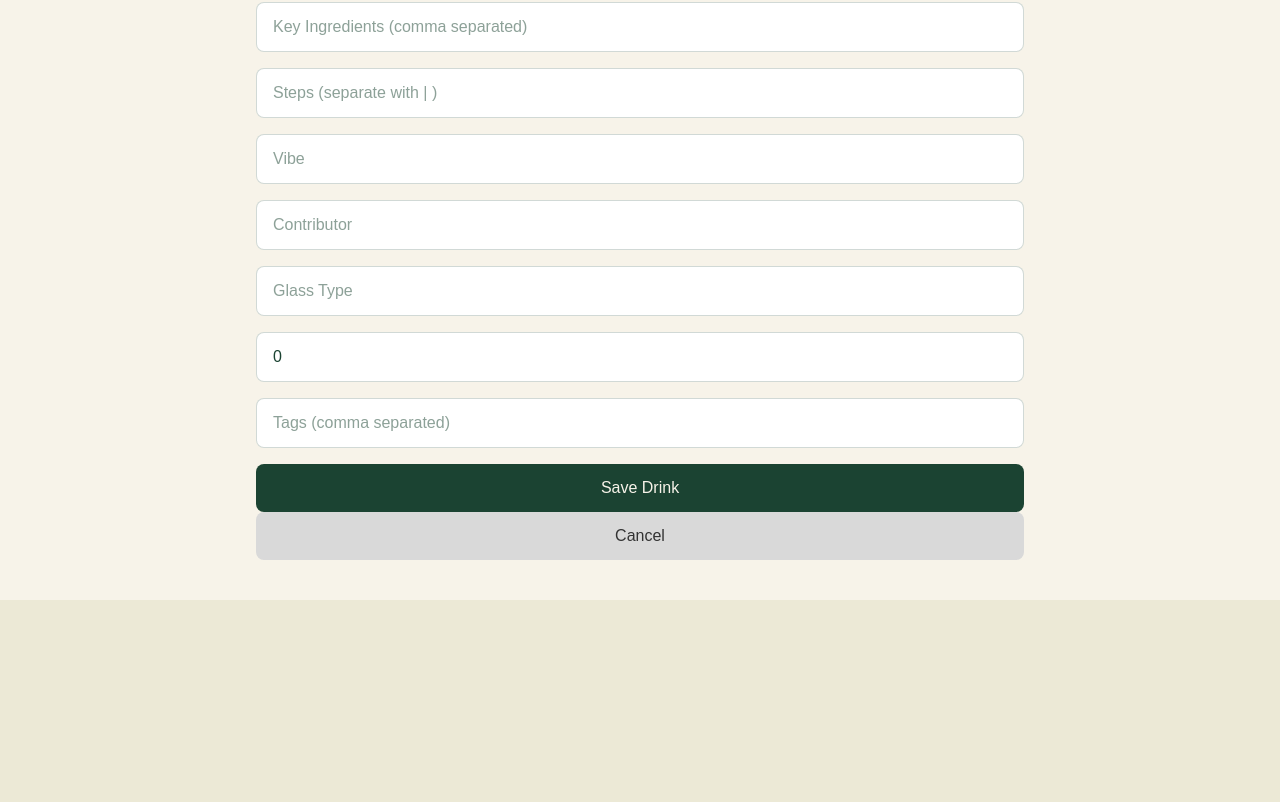
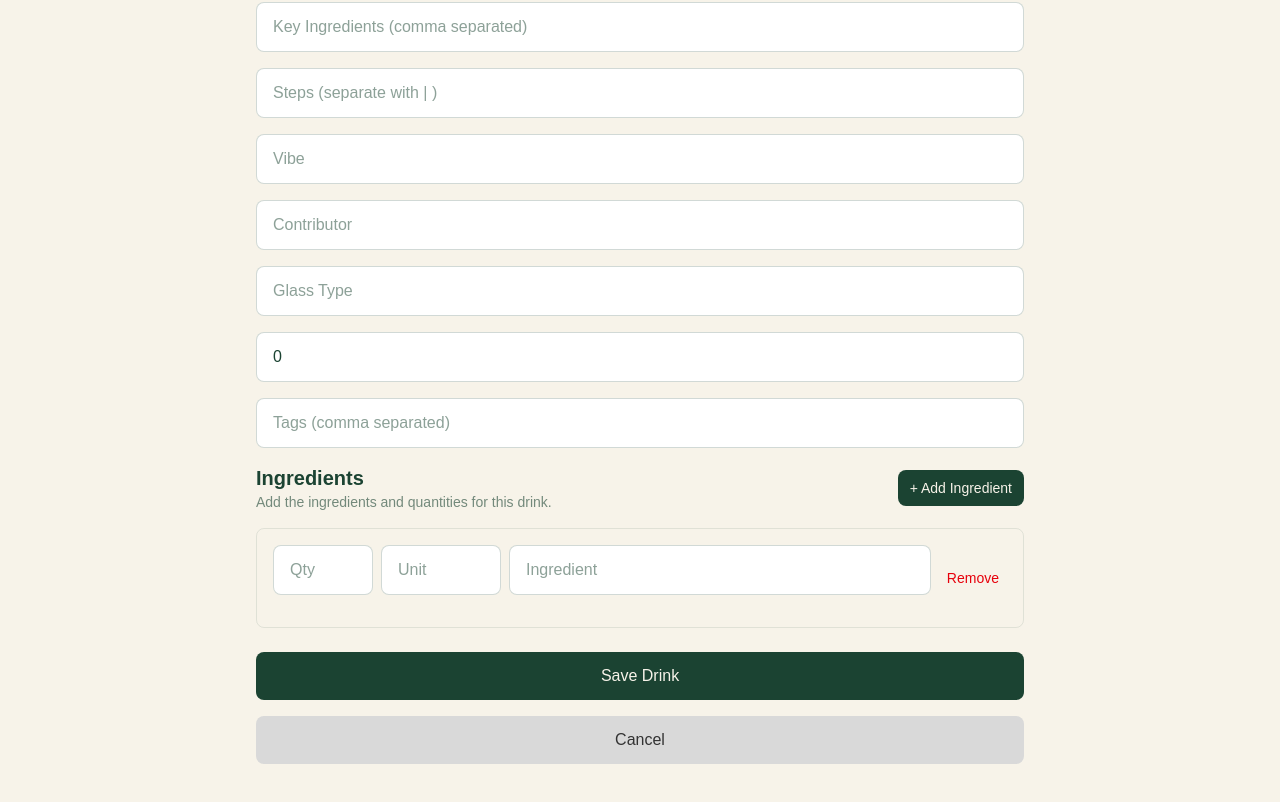
Before and after one commit to adboudos/foudos, a Next.js app: page /drinks/new in a window 1280 px wide. Shown: the part 576-1378 px from the top of the page. Before the commit the page ends 1176 px from the top, so only its background shows below. Built offline with nearby package versions, Linux system fonts and the light colour scheme.

Commit message:
adding ingredients to the recipe

```diff
--- a/src/components/DrinkForm.tsx
+++ b/src/components/DrinkForm.tsx
@@ -5,11 +5,11 @@ import { Drink } from "@/types/drink";
 import PageShell from "@/components/PageShell";
 import { createDrinkAction, updateDrinkAction } from "@/app/actions/drinks";
 import { useRouter } from "next/navigation";
+import { Ingredient } from "@/types/ingredient";
 
 type Props = {
   drink?: Drink;
 };
-
 
 const inputClass =
   "w-full rounded-lg border border-[#1B4332]/20 bg-white px-4 py-3 mb-4 focus:outline-none focus:ring-2 focus:ring-[#1B4332]";
@@ -40,6 +40,39 @@ export default function DrinkForm({ drink }: Props) {
   const [keyIngredients, setKeyIngredients] = useState(
     drink?.keyIngredients?.join(", ") || ""
   );
+
+  const [ingredients, setIngredients] = useState<Ingredient[]>(
+    drink?.ingredients || [
+      {
+        quantity: null,
+        unit: "",
+        name: "",
+      },
+    ]
+  );
+
+  const addIngredient = () => {
+    setIngredients([
+      ...ingredients,
+      {
+        quantity: null,
+        unit: "",
+        name: "",
+      },
+    ]);
+  };
+
+  const removeIngredient = (index: number) => {
+    setIngredients(ingredients.filter((_, i) => i !== index));
+  };
+
+  const updateIngredient = (index: number, field: keyof Ingredient, value: any) => {
+    setIngredients(
+      ingredients.map((ingredient, i) =>
+        i === index ? { ...ingredient, [field]: value } : ingredient
+      )
+    );
+  };
 
   const [steps, setSteps] = useState(
     drink?.steps?.join(" | ") || ""
@@ -92,6 +125,10 @@ export default function DrinkForm({ drink }: Props) {
         .split(",")
         .map((v) => v.trim())
         .filter(Boolean),
+
+      ingredients: ingredients.filter(
+        (ingredient) => ingredient.name.trim() !== ""
+      ),
 
       steps: steps
         .split("|")
@@ -232,6 +269,81 @@ export default function DrinkForm({ drink }: Props) {
             onChange={(e) => setTags(e.target.value)}
         />
 
+        {/* INGREDIENTS YIKES! */}
+        <div>
+          <div className="mb-4 flex items-center justify-between">
+            <div>
+              <h2 className="text-xl font-bold">Ingredients</h2>
+              <p className="text-sm text-[#1B4332]/60">
+                Add the ingredients and quantities for this drink.
+              </p>
+            </div>
+
+            <button
+              type="button"
+              onClick={addIngredient}
+              className="rounded-lg bg-[#1B4332] px-3 py-2 text-sm text-[#F7F3E9]"
+            >
+              + Add Ingredient
+            </button>
+          </div>
+
+          <div className="space-y-3">
+            {ingredients.map((ingredient, index) => (
+              <div
+                key={index}
+                className="grid grid-cols-1 gap-2 rounded-lg border border-[#1B4332]/10 p-4 sm:grid-cols-[100px_120px_1fr_auto]"
+              >
+                <input
+                  type="number"
+                  step="0.01"
+                  placeholder="Qty"
+                  value={ingredient.quantity ?? ""}
+                  onChange={(e) =>
+                    updateIngredient(
+                      index,
+                      "quantity",
+                      e.target.value === ""
+                        ? null
+                        : Number(e.target.value)
+                    )
+                  }
+                  className={inputClass}
+                />
+
+                <input
+                  type="text"
+                  placeholder="Unit"
+                  value={ingredient.unit}
+                  onChange={(e) =>
+                    updateIngredient(index, "unit", e.target.value)
+                  }
+                  className={inputClass}
+                />
+
+                <input
+                  type="text"
+                  placeholder="Ingredient"
+                  value={ingredient.name}
+                  onChange={(e) =>
+                    updateIngredient(index, "name", e.target.value)
+                  }
+                  className={inputClass}
+                />
+
+                <button
+                  type="button"
+                  onClick={() => removeIngredient(index)}
+                  className="px-2 text-sm text-red-600"
+                >
+                  Remove
+                </button>
+              </div>
+            ))}
+          </div>
+
+        </div>
+          <div className = "flex flex-col gap-4 mt-6">
           {/*ERROR Message*/}
           {error && (
             <div className="mb-4 rounded-lg border border-red-200 bg-red-50 px-4 py-3 text-sm text-red-700">
@@ -254,6 +366,7 @@ export default function DrinkForm({ drink }: Props) {
           >
               Cancel
           </button>
+        </div>
 
         </div>
     </PageShell>
--- a/src/components/DrinkRecipe.tsx
+++ b/src/components/DrinkRecipe.tsx
@@ -164,41 +164,22 @@ export default function DrinkRecipe({ drink }: DrinkRecipeProps) {
                   Ingredients
                 </h2>
               </div>
+              {/* Ingredient List */}
+              <ul>
+                {drink.ingredients.map((ingredient, index) => (
+                  <li
+                    key={`${ingredient.name}-${index}`}
+                    className="flex gap-4 border-b border-[#1B4332]/10 py-4"
+                  >
+                    <span className="w-20 shrink-0 font-medium">
+                      {ingredient.quantity ?? ""}
+                      {ingredient.unit && ` ${ingredient.unit}`}
+                    </span>
 
-              {/* Main Alcohols */}
-              {drink.mainAlcohols && drink.mainAlcohols.length > 0 && (
-                <div className="mb-8">
-                  <p className="mb-3 text-xs font-semibold uppercase tracking-[0.15em] opacity-50">
-                    Spirit
-                  </p>
-
-                  <div className="flex flex-wrap gap-2">
-                    {drink.mainAlcohols.map((alcohol) => (
-                      <span
-                        key={alcohol}
-                        className="rounded-full bg-[#1B4332] px-3 py-1.5 text-sm text-[#F7F3E9]"
-                      >
-                        {alcohol}
-                      </span>
-                    ))}
-                  </div>
-                </div>
-              )}
-
-              {/* Key Ingredients */}
-              {drink.keyIngredients &&
-                drink.keyIngredients.length > 0 && (
-                  <ul className="divide-y divide-[#1B4332]/10 border-y border-[#1B4332]/10">
-                    {drink.keyIngredients.map((ingredient, index) => (
-                      <li
-                        key={`${ingredient}-${index}`}
-                        className="py-4 text-base leading-relaxed"
-                      >
-                        {ingredient}
-                      </li>
-                    ))}
-                  </ul>
-                )}
+                    <span>{ingredient.name}</span>
+                  </li>
+                ))}
+              </ul>
 
               {/* Additional Info */}
               {(drink.glassType || drink.vibe || drink.contributor) && (
@@ -263,7 +244,7 @@ export default function DrinkRecipe({ drink }: DrinkRecipeProps) {
                     className="flex gap-5 border-b border-[#1B4332]/10 pb-8 last:border-0"
                   >
                     <span className="flex h-9 w-9 shrink-0 items-center justify-center rounded-full bg-[#1B4332] text-sm font-semibold text-[#F7F3E9]">
-                      {String(index + 1).padStart(2, "0")}
+                      {String(index + 1)}
                     </span>
 
                     <p className="pt-1 text-lg leading-relaxed text-[#1B4332]/85 sm:text-xl">
--- a/src/lib/db/mappers/drinks.ts
+++ b/src/lib/db/mappers/drinks.ts
@@ -17,6 +17,7 @@ export function mapDrink(row: DrinkRow): Drink {
     vibe: row.vibe ?? "",
     contributor: row.contributor ?? "",
 
+    ingredients: row.ingredients ?? [],
     steps: row.steps ?? [],
 
     rating: row.rating ?? undefined,
@@ -40,6 +41,7 @@ export function toDrinkRow(drink: Drink): Partial<DrinkRow> {
     vibe: drink.vibe,
     contributor: drink.contributor,
 
+    ingredients: drink.ingredients,
     steps: drink.steps,
 
     rating: drink.rating,
--- a/src/types/drink.ts
+++ b/src/types/drink.ts
@@ -1,6 +1,7 @@
 import { Timestamp } from "next/dist/server/lib/cache-handlers/types";
+import { Ingredient } from "./ingredient";
 
-export interface Drink {
+export type Drink = {
     slug: string;
     name: string;
     description: string;
@@ -15,6 +16,7 @@ export interface Drink {
     vibe: string;
     contributor: string;
 
+    ingredients: Ingredient[];
     steps: string[];
 
     rating?: number;
@@ -41,6 +43,7 @@ export type DrinkRow = {
   vibe: string | null;
   contributor: string | null;
 
+  ingredients: Ingredient[] | null;
   steps: string[] | null;
 
   rating: number | null;
@@ -49,6 +52,7 @@ export type DrinkRow = {
   tags: string[] | null;
 
   similar_drinks: string[] | null;
+
 };
 
 type DrinkRecipeProps = {
--- /dev/null
+++ b/src/types/ingredient.ts
@@ -0,0 +1,6 @@
+
+export type Ingredient = {
+  quantity: number | null;
+  unit: string;
+  name: string;
+};
```
Lines whose indentation alone changed are shown as unchanged.
